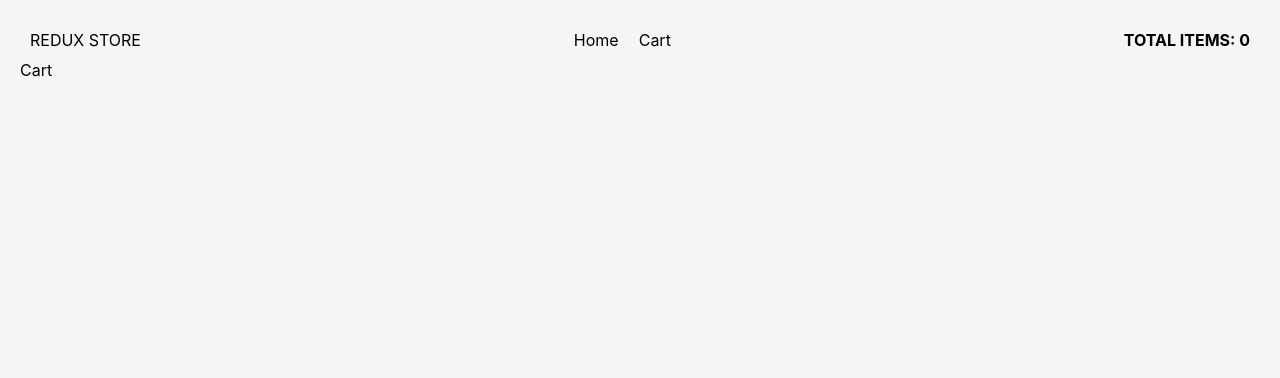
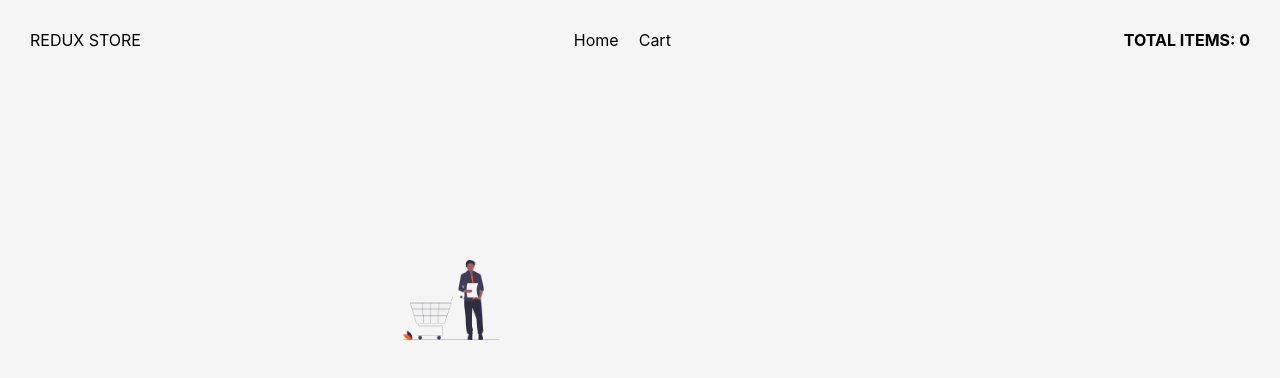
Before and after one commit to shashank-varshney21/Redux-Store, a React (Create React App) app: page /cart in a window 1280 px wide. Shown: the top 378 px of the page. Built offline with nearby package versions, Linux system fonts and the light colour scheme.

Commit message:
Integrated-itemsTotalCounter

```diff
--- a/src/Pages/Cart.js
+++ b/src/Pages/Cart.js
@@ -1,8 +1,31 @@
 import React from 'react'
+import { useSelector } from 'react-redux';
+import { remove } from '../Store/cartSlice';
+import { useDispatch } from 'react-redux';
 
+// Here we bring the products from the cartSlice (Redux)
 const Cart = () => {
+  const products = useSelector((state) => state.cart);
+  const dispatch = useDispatch ();
+  const HandleRemove = (product) => {
+    dispatch(remove(product.id));
+    alert(`${product.title} removed from cart`);
+  }
   return (
-    <div>Cart</div>
+    products.length === 0 ? (
+      <img src='/empty-cart.png' alt='Empty cart' className='emptyCartImage'/>
+    ) : (
+      <div className='cartWrapper'>
+        {products.map(product => (
+          <div className='cartCard' key={product.id}>
+            <img src={product.image} alt={product.title} />
+            <h4>{product.title}</h4>
+            <h5>Price: ${product.price}</h5>
+            <button onClick={() => {HandleRemove(product)}} className='btn'>Remove from Cart</button>
+          </div>
+        ))}
+      </div>
+    )
   )
 }
 
--- a/src/index.css
+++ b/src/index.css
@@ -61,3 +61,8 @@ img {
     padding: 14px;
     border-radius: 5px;
 }
+.emptyCartImage {
+    height: 80px;
+    /* transform: translateX(400%); */
+    transform: translate3d(400%, 250%, 0);
+}
```
Also changed, not shown: public/empty-cart.png (added).
